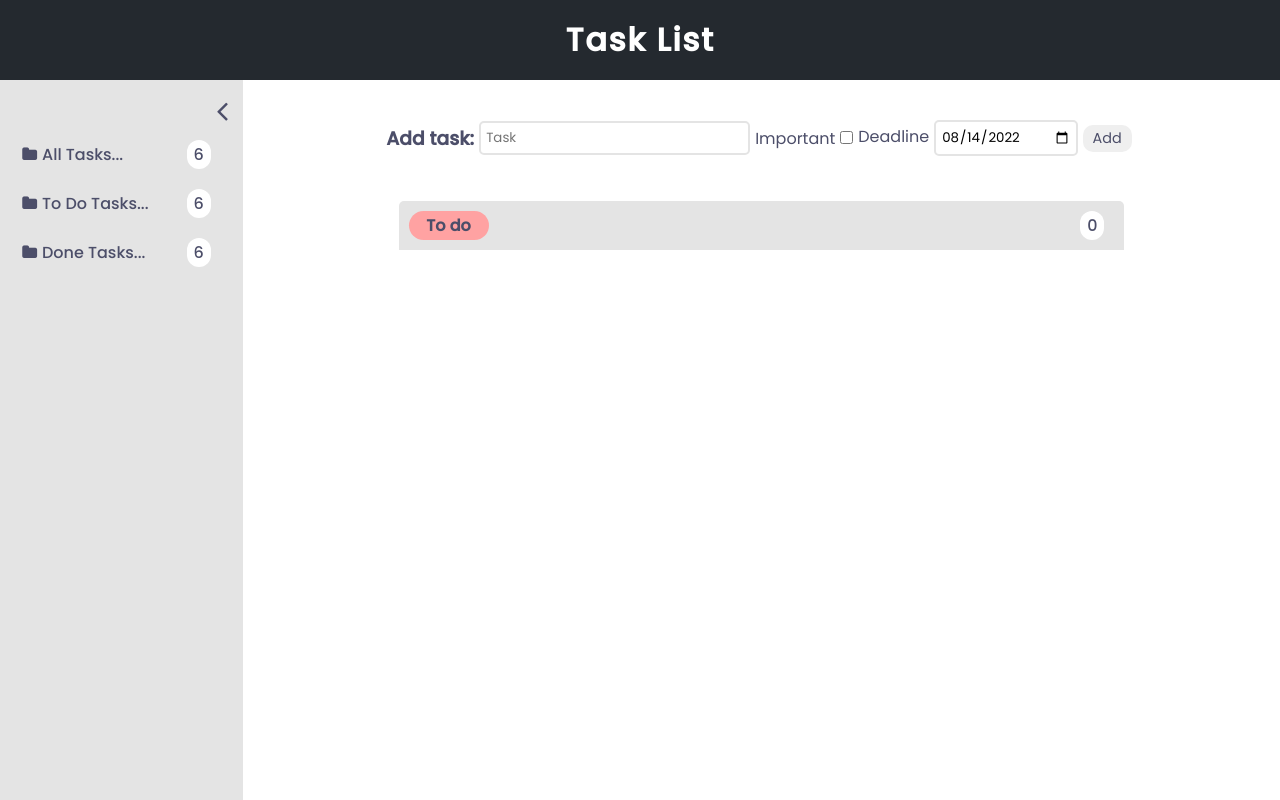
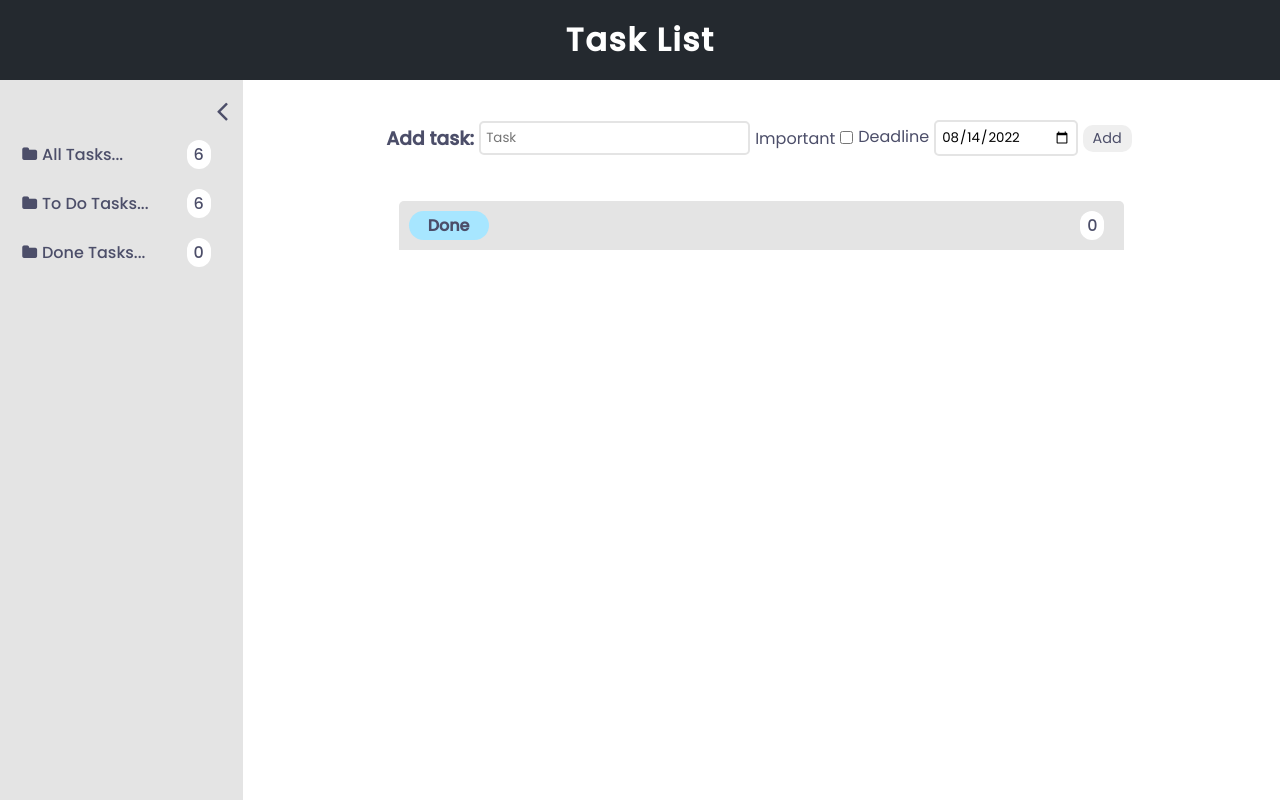
Before and after one commit to GrajMat/Task-list-in-react, a React (Create React App) app: page /done-tasks in a window 1280 px wide. Built offline with nearby package versions, Linux system fonts and the light colour scheme.

Commit message:
Change sidebar navigation, sidebar and styles.css

```diff
--- a/src/Layouts/Sidebar.jsx
+++ b/src/Layouts/Sidebar.jsx
@@ -18,20 +18,28 @@ const Sidebar = ({ active, done }) => {
     }
 
 
+
+
+
+
+
     const sidebar = () => {
         if (sidebarVisibility) {
             return (
                 <div className='sidebar visible'>
-                    <button className="fa fa-angle-left fa-2x" aria-hidden="true" onClick={toggleSidebarVisibility}></button>
+                    <button
+                        className="fa fa-angle-left fa-2x"
+                        aria-hidden="true"
+                        onClick={toggleSidebarVisibility}>
+                    </button>
                     <nav>
                         <ul>
-
-                            <SidebarNavigation task={active} task2={done} />
+                            <SidebarNavigation activeTasks={active} doneTasks={done} />
                         </ul>
                     </nav>
 
-
-                </div >)
+                </div >
+            )
         } else {
             return (
                 <div className='sidebar hidden'>
--- a/src/Layouts/SidebarNavigation.jsx
+++ b/src/Layouts/SidebarNavigation.jsx
@@ -2,25 +2,36 @@ import React from 'react';
 import { NavLink } from 'react-router-dom';
 
 
-const SidebarNavigation = ({ task, task2 }) => {
+const SidebarNavigation = ({ activeTasks, doneTasks }) => {
 
     const list = [
         { name: "All Tasks", path: "/" },
         { name: "To Do Tasks", path: "/to-do-tasks" },
         { name: "Done Tasks", path: "/done-tasks" },
     ]
+
+
+
     const navigation = [...list].map((unit, id) => (
+        // console.log(list[id])
         <li className='sidebarNav' key={id} >
-            <span>
-                <span style={{ marginRight: '5px' }} className="fa fa-folder" aria-hidden="true"></span>
-                <NavLink to={unit.path}>{unit.name}...</NavLink>
-            </span>
-            {task2 ? <span>{task.length + task2.length}</span> : <span>{task.length}</span>}
+            <NavLink to={unit.path}>
+                <span>
+                    <span style={{ marginRight: '5px' }} className="fa fa-folder" aria-hidden="true"></span>
+                    {unit.name}...
+                </span>
 
+                {unit.path === '/' ? <span>{activeTasks.length + doneTasks.length}</span> : null}
+                {unit.path === '/to-do-tasks' ? <span>{activeTasks.length}</span> : null}
+                {unit.path === '/done-tasks' ? <span>{doneTasks.length}</span> : null}
+
+
+            </NavLink>
         </li>))
 
+
+
     return (
-
         <>
             {navigation}
         </>
--- a/src/pages/DoneTasks.jsx
+++ b/src/pages/DoneTasks.jsx
@@ -5,7 +5,7 @@ const DoneTasks = ({ doneTasks }) => {
         <>
             <div className='tasks' id="activeTask">
                 <div className='taskHeader'>
-                    <h2 style={{ backgroundColor: '#FFA2A2' }}>To do</h2>
+                    <h2 style={{ backgroundColor: '#A7E6FF' }}>Done</h2>
                     <span>{doneTasks.length}</span>
                 </div>
                 <ul>
--- a/src/style/style.css
+++ b/src/style/style.css
@@ -199,6 +199,10 @@ nav .sidebarNav span:nth-child(2) {
 }
 
 nav a {
+    display: flex;
+    justify-content: space-between;
+    align-items: center;
+    width: 100%;
     color: #4C4E69;
     text-decoration: none;
 }
```
Also changed, not shown: src/Layouts/Main.jsx (+0 -21 lines).
